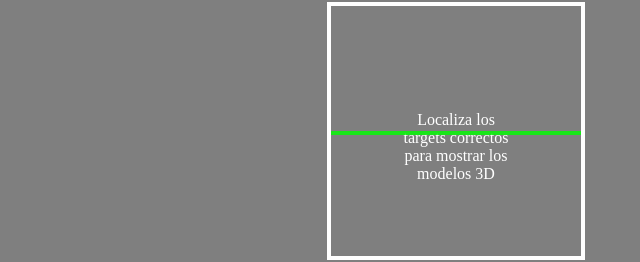
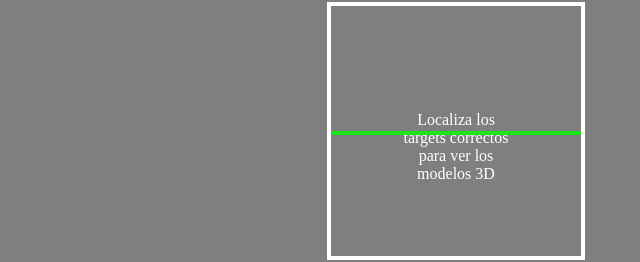
Before and after one commit to JesufiML/06_Realidad-X, a plain HTML site: page index.html in a window 1280 px wide. Shown: the part 269-531 px from the top of the page, 184-824 px from the left. Drawn offline with Linux system fonts and the light colour scheme.

Commit message:
Update index.html

```diff
--- a/index.html
+++ b/index.html
@@ -63,7 +63,7 @@
     <!-- Overlay de escaneo -->
     <div id="example-scanning-overlay">
   <div id="scanning-box">
-    <p id="scan-text">Localiza los targets correctos para mostrar los modelos 3D</p>
+    <p id="scan-text">Localiza los targets correctos para ver los modelos 3D</p>
     <div id="scanning-line"></div>
   </div>
 </div>
```
